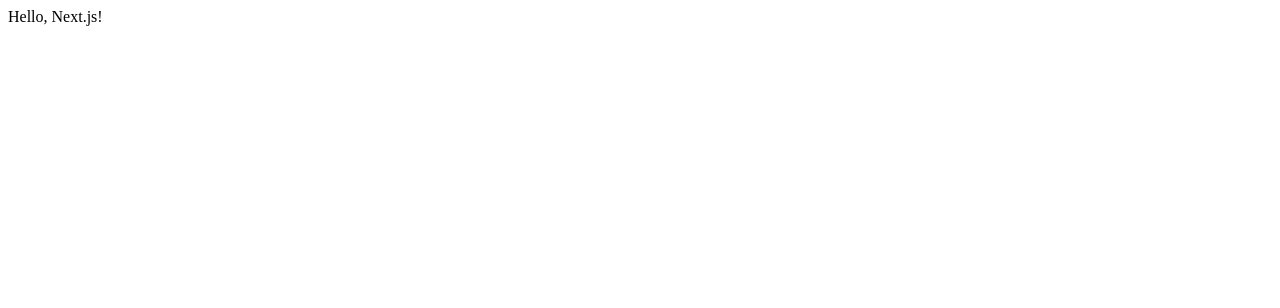
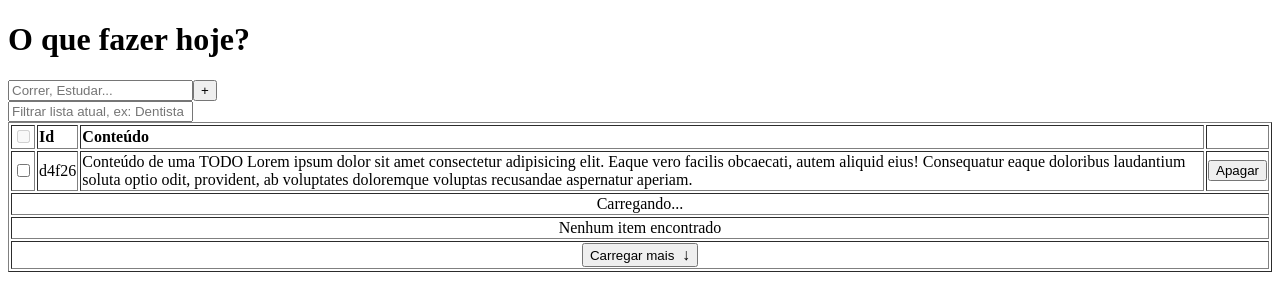
Before and after one commit to felipemarinhodev/crudcomqualidade, a Next.js app: page / in a window 1280 px wide. Shown: the top 308 px of the page. Built offline with nearby package versions, Linux system fonts and the light colour scheme.

Commit message:
adicionando estrutura basica da pagina

```diff
--- a/pages/index.tsx
+++ b/pages/index.tsx
@@ -1,3 +1,103 @@
 export default function HomePage() {
-  return <div>Hello, Next.js!</div>;
+  return (
+    <main>
+      <header
+        style={{
+          //  backgroundImage: `url('${bg}')`,
+        }}
+      >
+        <div className="typewriter">
+          <h1>O que fazer hoje?</h1>
+        </div>
+        <form>
+          <input
+            type="text"
+            placeholder="Correr, Estudar..."
+          />
+          <button
+            type="submit"
+            aria-label="Adicionar novo item"
+          >
+            +
+          </button>
+        </form>
+      </header>
+
+      <section>
+        <form>
+          <input
+            type="text"
+            placeholder="Filtrar lista atual, ex: Dentista"
+          />
+        </form>
+
+        <table border={1}>
+          <thead>
+            <tr>
+              <th align="left">
+                <input type="checkbox" disabled />
+              </th>
+              <th align="left">Id</th>
+              <th align="left">Conteúdo</th>
+              <th />
+            </tr>
+          </thead>
+
+          <tbody>
+            <tr>
+              <td>
+                <input
+                  type="checkbox"
+                />
+              </td>
+              <td>d4f26</td>
+              <td>
+                Conteúdo de uma TODO
+                Lorem ipsum dolor sit amet consectetur adipisicing elit. Eaque vero facilis obcaecati, autem aliquid eius! Consequatur eaque doloribus laudantium soluta optio odit, provident, ab voluptates doloremque voluptas recusandae aspernatur aperiam.
+              </td>
+              <td align="right">
+                <button
+                  data-type="delete"
+                >
+                  Apagar
+                </button>
+              </td>
+            </tr>
+
+            <tr>
+              <td colSpan={4} align="center" style={{ textAlign: "center" }}>
+                Carregando...
+              </td>
+            </tr>
+
+            <tr>
+              <td colSpan={4} align="center">
+                Nenhum item encontrado
+              </td>
+            </tr>
+
+            <tr>
+              <td colSpan={4} align="center" style={{ textAlign: "center" }}>
+                <button
+                  data-type="load-more"
+                >
+                  Carregar mais{" "}
+                  <span
+                    style={{
+                      display: "inline-block",
+                      marginLeft: "4px",
+                      fontSize: "1.2em",
+                    }}
+                  >
+                    ↓
+                  </span>
+                </button>
+              </td>
+            </tr>
+
+          </tbody>
+        </table>
+      </section>
+    </main>
+  );
 }
```
